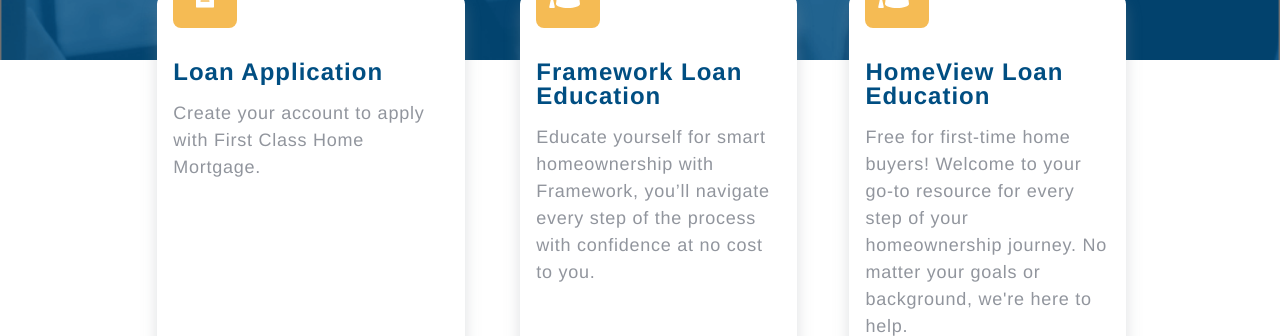
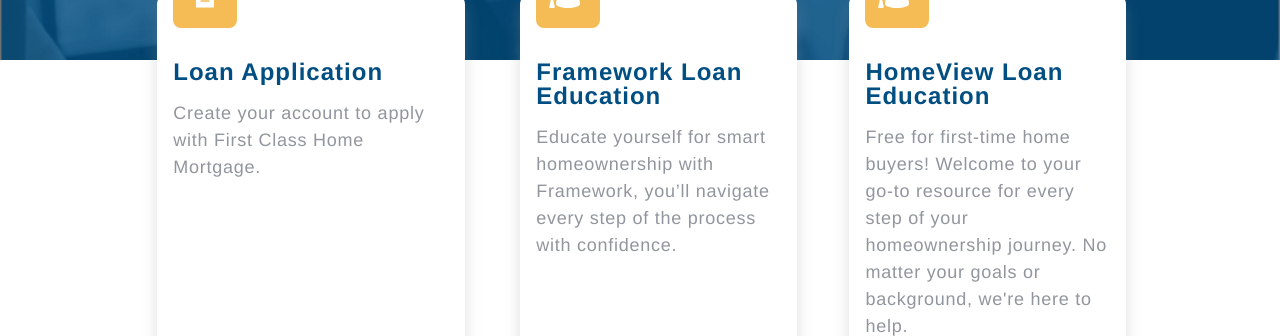
Before and after one commit to MitchellHCrane/karifitzgerald, a React (Create React App) app: page / in a window 1280 px wide. Shown: the part 980-1316 px from the top of the page. Built offline with nearby package versions, Linux system fonts and the light colour scheme.

Commit message:
update wording

```diff
--- a/src/Components/GetStarted.js
+++ b/src/Components/GetStarted.js
@@ -23,7 +23,7 @@ function GetStarted() {
 
         <GetStartedItem
           title="Framework Loan Education"
-          description="Educate yourself for smart homeownership with Framework, you’ll navigate every step of the process with confidence at no cost to you."
+          description="Educate yourself for smart homeownership with Framework, you’ll navigate every step of the process with confidence."
           url="https://uwm.frameworkhomeownership.org/"
           iconName="loanEducationIcon"
           btnText="Start Learning"
```
